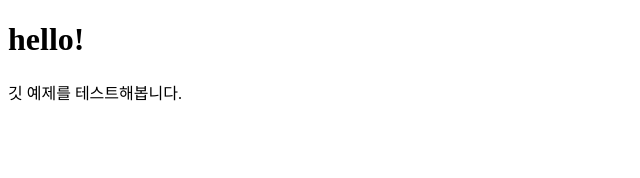
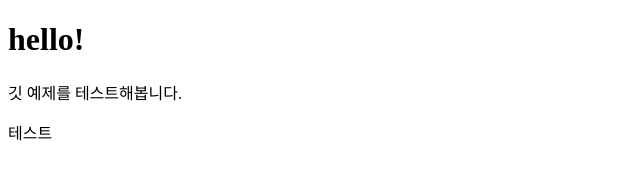
Before and after one commit to superbono3300/Exam_repo, a plain HTML site: page index.html in a window 1280 px wide. Shown: the full height of the page, 0-640 px from the left. Drawn offline with Linux system fonts and the light colour scheme.

Commit message:
span tag add

```diff
--- a/index.html
+++ b/index.html
@@ -7,5 +7,6 @@
 <body>
 	<h1>hello!</h1>
 	<p>깃 예제를 테스트해봅니다.</p>
+	<span>테스트</span>
 </body>
 </html>
```
